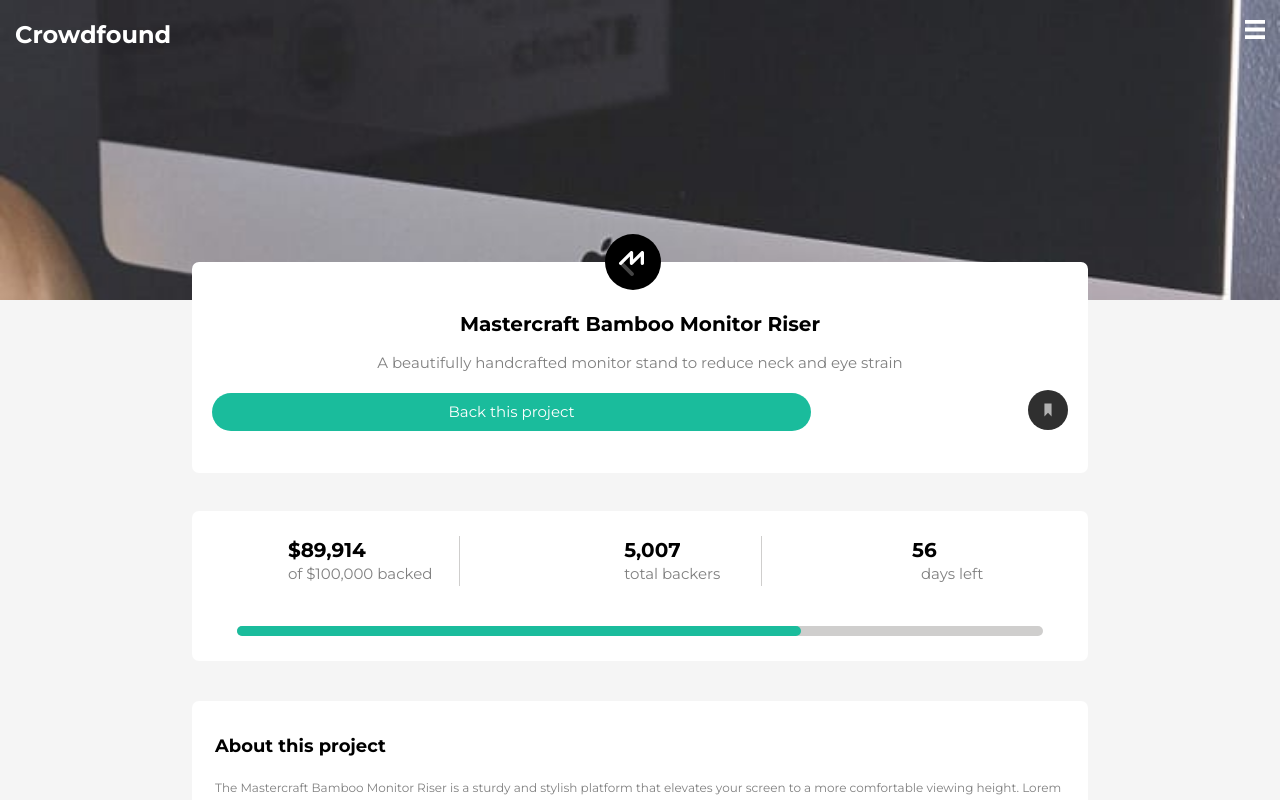
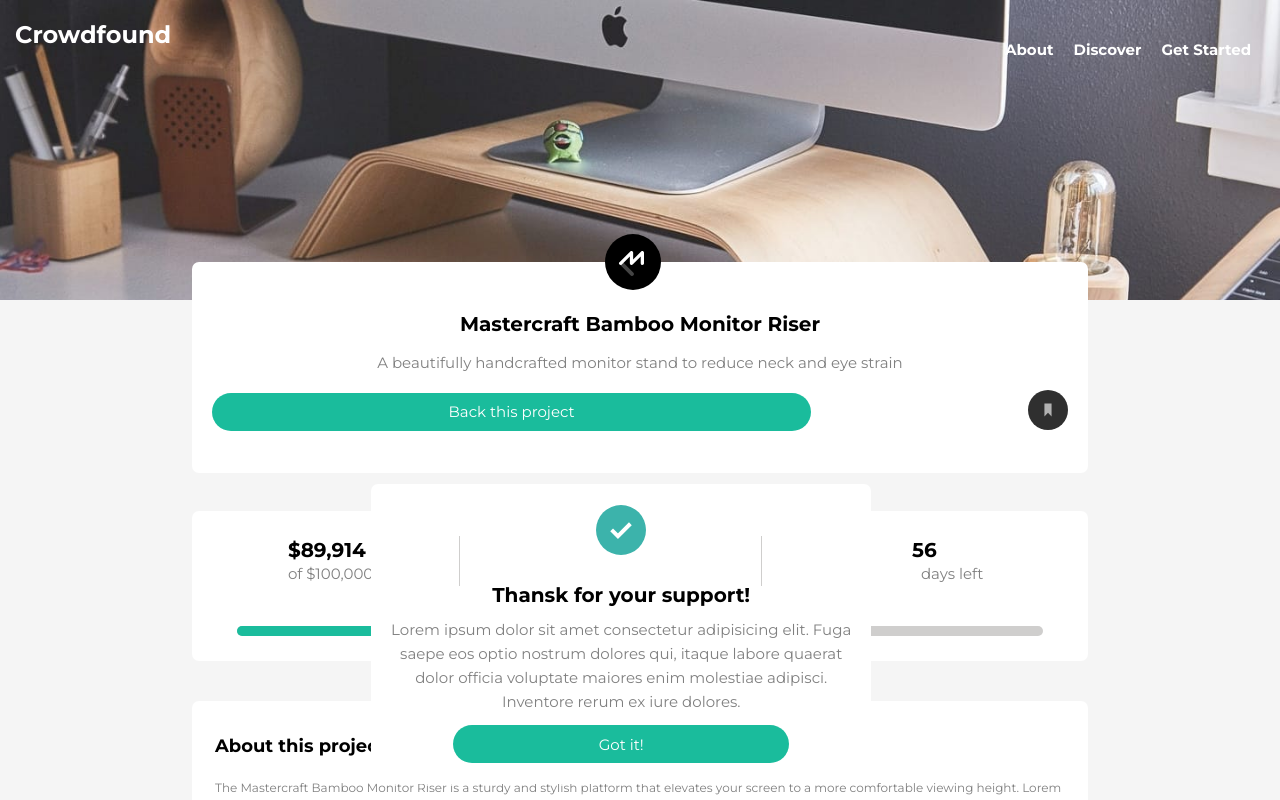
Before and after one commit to OrlandoMts/Crowdfunding, a plain HTML site: page index.html in a window 1280 px wide. Both pictures are taken after a click on the button "Back this project". Shown: the top 800 px of the page. Drawn offline with Linux system fonts and the light colour scheme.

Commit message:
Hice los dos modales e hice cambios para desktop

```diff
--- a/assets/css/desktop-options.css
+++ b/assets/css/desktop-options.css
@@ -3,3 +3,41 @@
     min-width: 800px;
     top: -100px
 }
+
+header {
+    background-image: url('../images/image-hero-desktop.jpg');
+}
+
+.header__menu--hamburger img {
+    display: none;
+}
+.header__menu--nav {
+    display: flex;
+    position: static;
+    width: 280px;
+    height: auto;
+    background-color: inherit;
+    border-radius: inherit;
+    list-style: none;
+}
+
+.header__menu--nav-item {
+    padding-bottom: none;
+    margin-top: none;
+    border-bottom: inherit;
+}
+
+.header__menu--nav-item a{
+    color: white;
+}
+
+.header__menu--nav-item a:hover {
+    cursor: pointer;
+    text-decoration: underline;
+}
+
+.back__container {
+    width: 500px;
+    left: 29vw;
+    bottom: 16px;
+}
--- a/assets/css/main.css
+++ b/assets/css/main.css
@@ -69,6 +69,27 @@ h1 {
 /* .header__menu:hover .header__menu--nav {
     display: block;
 } */
+
+.back__container {
+    display: none;
+    flex-direction: column;
+    align-items: center;
+    justify-content: space-evenly;
+    width: 320px;
+    height: 300px;
+    margin: 0 auto;
+    padding: 10px;
+    border-radius: 7px;
+    background-color: white;
+    position: absolute;
+    left: 30px;
+    bottom: -270px;
+}
+
+.back--img {
+    width: 50px;
+    height: 50px;
+}
 
 .mastercraft {
     position: relative;
--- a/assets/script.js
+++ b/assets/script.js
@@ -1,6 +1,7 @@
 let menu = document.getElementById('menu');
 let nav = document.querySelector('.header__menu--nav');
 let optionSelected = document.querySelectorAll('.option--item .button--ca');
+let backProject = document.querySelector('.buttons__container .button--ca');
 
 menu.addEventListener('click', () => {
     if (nav.style.display != 'block') {
@@ -31,3 +32,16 @@ for (let i = 0; i < optionSelected.length; i++) {
         }
     });
 }
+
+backProject.addEventListener('click', (e) => {
+    let modalBack = document.querySelector('.back__container');
+
+    if (modalBack.style.display != 'flex') {
+        modalBack.style.display = 'flex';
+        let buttonBack = document.querySelector('.back__container .button--ca');
+
+        buttonBack.addEventListener('click', () => {
+            modalBack.style.display = 'none';
+        });
+    }
+});
--- a/index.html
+++ b/index.html
@@ -39,6 +39,13 @@
                 <button class="button--save"><img src="./assets/images/icon-bookmark.svg" alt=""></button>
             </div>
         </div>
+    </section>
+
+    <section class="back__container">
+        <img class="back--img" src="./assets/images/icon-check.svg" alt="">
+        <p class="result--title">Thansk for your support!</p>
+        <p class="paragraph">Lorem ipsum dolor sit amet consectetur adipisicing elit. Fuga saepe eos optio nostrum dolores qui, itaque labore quaerat dolor officia voluptate maiores enim molestiae adipisci. Inventore rerum ex iure dolores.</p>
+        <button class="button--ca">Got it!</button>
     </section>
 
     <section class="results">
```
